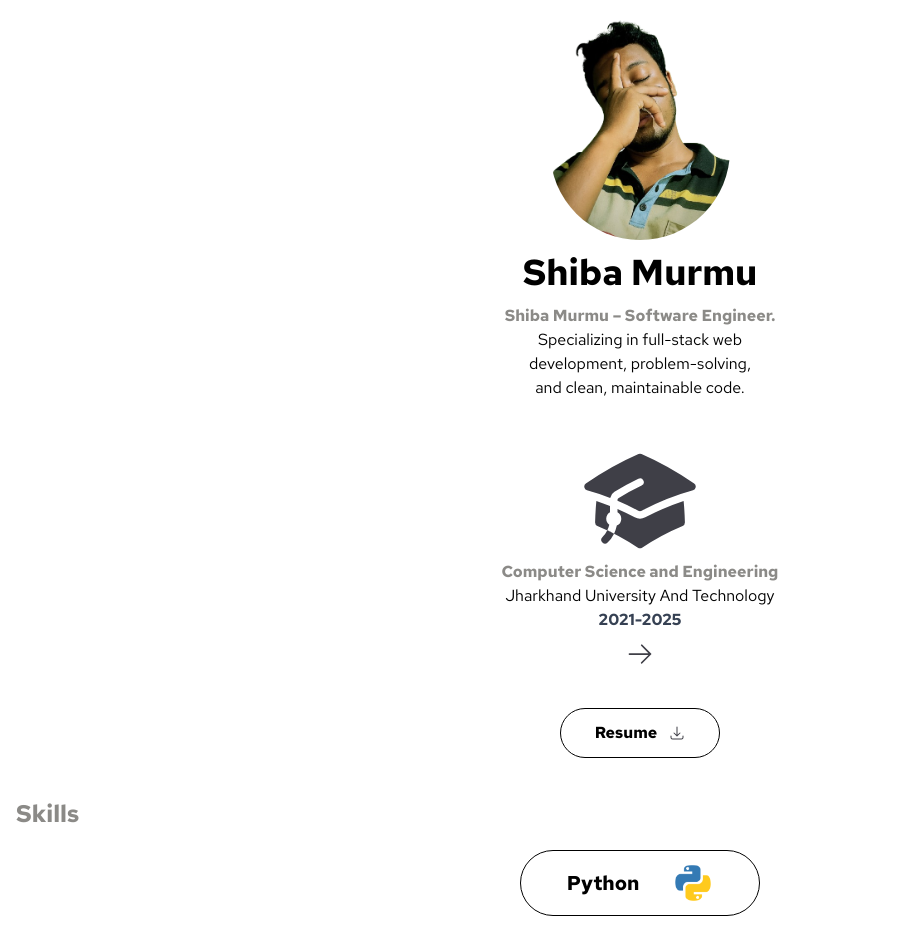
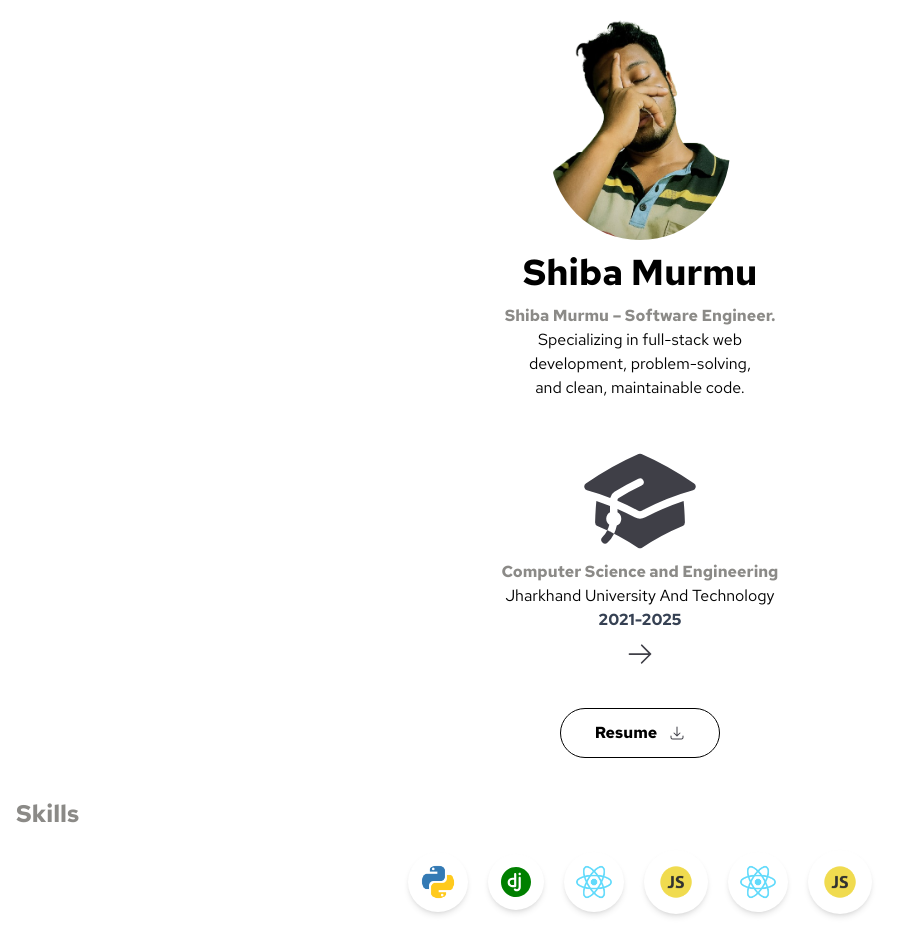
Before and after one commit to shiba-murmu/shiba-portfolio, a React (Vite) app: page / in a window 1280 px wide. Shown: the top 937 px of the page, without its empty margins (0-918 px from the left). Built offline with nearby package versions, Linux system fonts and the light colour scheme.

Commit message:
skills added with icons

```diff
--- a/src/components/Icons.jsx
+++ b/src/components/Icons.jsx
@@ -45,6 +45,25 @@ function Icons({ value }) {
 
                     </>
                 )
+            case 'django':
+                return (
+                    <>
+                        <svg
+                            xmlns="http://www.w3.org/2000/svg"
+                            viewBox="0 0 128 128"
+                            fill="green"
+                            className="size-10"
+                        >
+                            <path
+                                d="M52.5 57.05h5.43v16.64H52.5c-4.59 0-8.32-3.73-8.32-8.32s3.73-8.32 8.32-8.32"
+                            />
+                            <path
+                                fillRule="evenodd"
+                                d="M16 64c0-26.51 21.49-48 48-48s48 21.49 48 48-21.5 48-48 48-48-21.5-48-48m63.66-25.65a3.83 3.83 0 0 1-7.66 0c0-2.11 1.71-3.84 3.83-3.84s3.83 1.72 3.83 3.84m-14.79 0c0-1.92-1.55-3.47-3.47-3.47s-3.46 1.55-3.46 3.47v11.76H52.5c-8.42 0-15.25 6.83-15.25 15.26s6.83 15.25 15.25 15.25h8.9c1.92 0 3.47-1.55 3.47-3.47zM79.3 50.8c0-1.92-1.56-3.47-3.47-3.47s-3.47 1.55-3.47 3.47v29.49c0 2.35-.52 3.84-1.19 4.73-.62.84-1.62 1.52-3.4 1.79-1.79.27-3.04-.08-3.8-.42-.39-.17-.66-.35-.82-.47-1.35-1.3-3.63-1.4-4.98-.07a3.46 3.46 0 0 0-.03 4.9l2.38-2.35-2.38 2.35c.15.13.66.58.91.77.5.36 1.2.8 2.1 1.21 1.83.81 4.42 1.43 7.67.93 3.25-.49 6.02-1.96 7.91-4.49 1.84-2.47 2.57-5.58 2.57-8.88z"
+                            />
+                        </svg>
+                    </>
+                )
         }
     }
 
--- a/src/pages/Skills/SkillDetails.jsx
+++ b/src/pages/Skills/SkillDetails.jsx
@@ -1,23 +1,57 @@
 import React from 'react'
 import python_icon from '/src/assets/python.png';
+import javascript_icon from '/src/assets/javascript.png';
+import react_icon from '/src/assets/react.png';
+import Icons from '../../components/Icons';
 
-
-function Skills({value}) {
+function Skills({ value }) {
     const SkillsIcons = (val) => {
         switch (val) {
             case 'python':
                 return (
                     <>
-                        <div className='flex rounded-full border p-3 justify-evenly items-center w-60'>
+                        <div className='flex rounded-full shadow-md  p-3 justify-evenly items-center'>
                             <div>
-                                <span className='text-xl bold-font'>Python</span>
-                            </div>
-                            <div>
-                                <img src={python_icon} alt="python skills" className='w-10 h-10' />
+                                <img src={python_icon} alt="python skills" className='w-9 h-9' />
                             </div>
                         </div>
                     </>
                 )
+
+            case 'django':
+                return (
+                    <>
+                        <div className='flex rounded-full shadow-md p-2 justify-evenly items-center'>
+                            <div>
+                                <Icons value='django' />
+                            </div>
+                        </div>
+                    </>
+                )
+
+            case 'react':
+                return (
+                    <>
+                       <div className='flex rounded-full shadow-md  p-3 justify-evenly items-center'>
+                            <div>
+                                <img src={react_icon} alt="react skills" className='w-9 h-9' />
+                            </div>
+                        </div>
+                    </>
+                )
+
+            case 'javascript':
+                return (
+                    <>
+                         <div className='flex rounded-full shadow-md  p-3 justify-evenly items-center'>
+                            <div>
+                                <img src={javascript_icon} alt="javascript skills" className='w-10 h-10' />
+                            </div>
+                        </div>
+                    </>
+                )
+            default:
+                return null
         }
     }
 
@@ -36,9 +70,14 @@ function SkillDetails() {
                     <section>
                         <span className='text-2xl introName pl-4'>Skills</span>
                     </section>
-                    <section className='flex flex-col justify-center items-center py-5 gap-5'>
+                    <section className='flex flex-wrap justify-center items-center py-5 gap-5'>
                         {/* This section is for skills... */}
                         <Skills value='python' />
+                        <Skills value='django' />
+                        <Skills value='react' />
+                        <Skills value='javascript' />
+                        <Skills value='react' />
+                        <Skills value='javascript' />
                     </section>
                 </div>
             </div>
```
Also changed, not shown: src/assets/javascript.png (added), src/assets/react.png (added).
